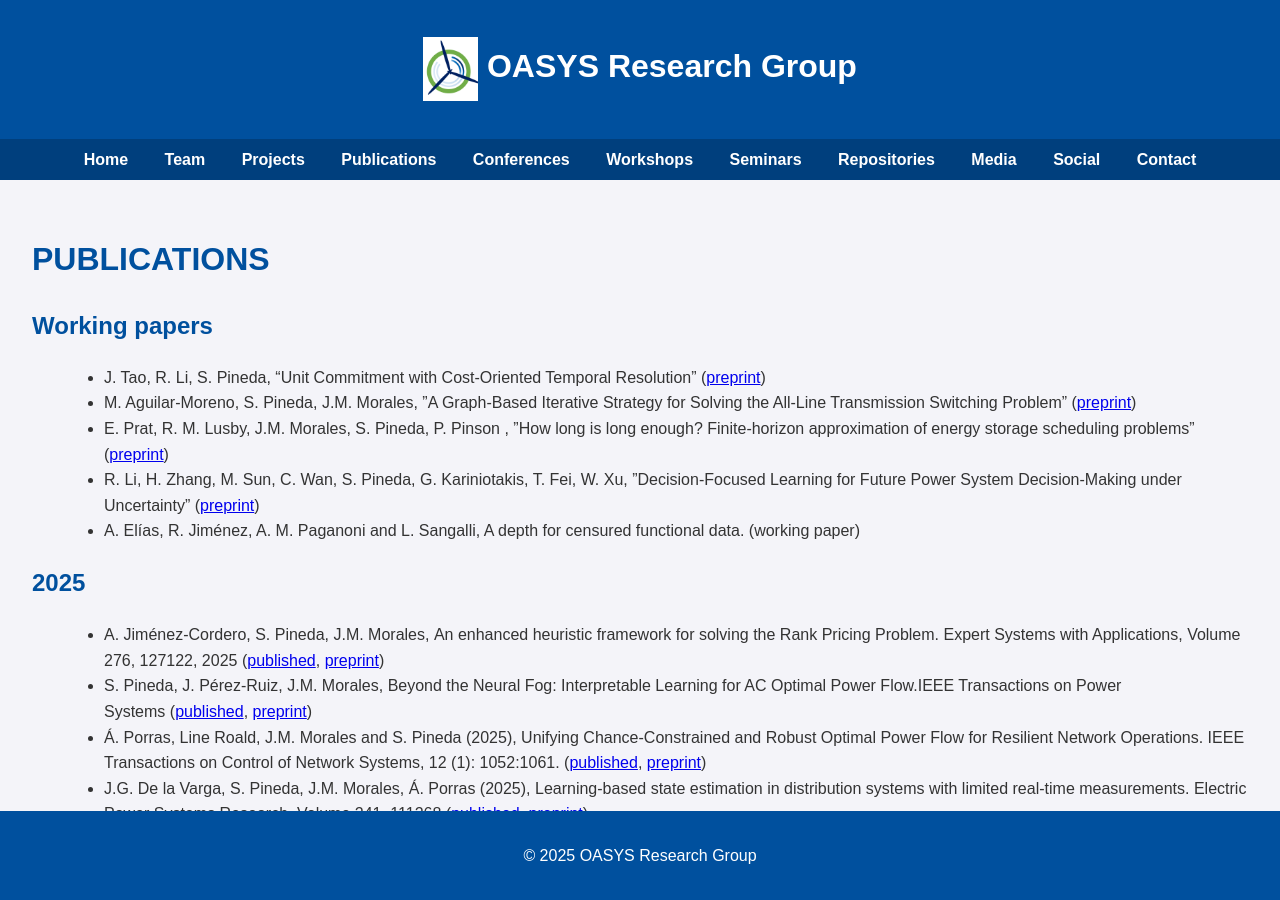
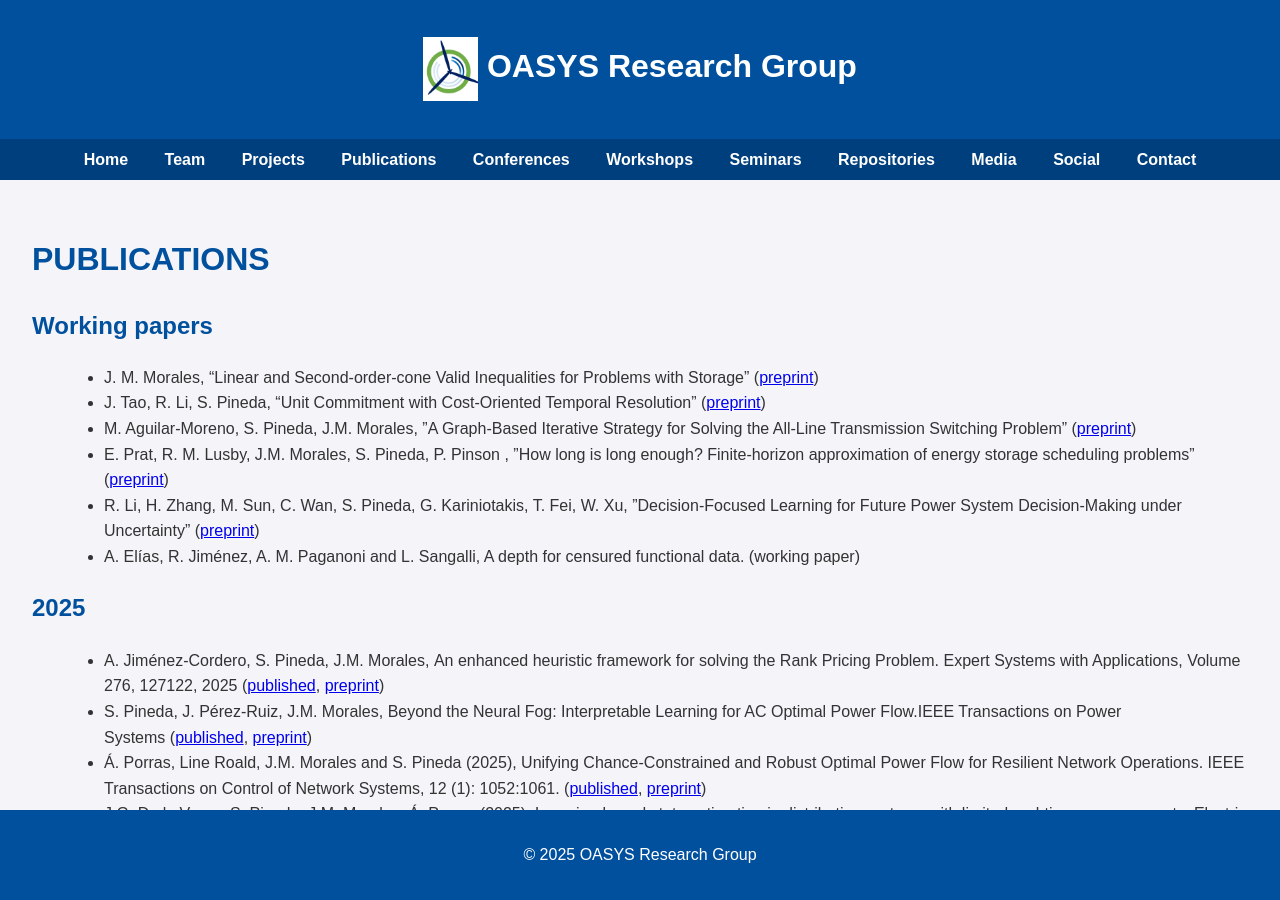
Before and after one commit to groupoasys/groupoasys.github.io, a Jekyll site: the page built from publications.md, in a window 1280 px wide and 900 px high. Built offline with Jekyll 4.4.1, drawn with Linux system fonts in a browser that asks for light colours.

Commit message:
add juanmi preprint

```diff
--- a/publications.md
+++ b/publications.md
@@ -7,6 +7,7 @@ permalink: /publications/
 
 ## Working papers
 
+-   J. M. Morales, "Linear and Second-order-cone Valid Inequalities for Problems with Storage" ([preprint](https://arxiv.org/pdf/2506.21470))
 -   J. Tao, R. Li, S. Pineda, "Unit Commitment with Cost-Oriented Temporal Resolution" ([preprint](https://arxiv.org/abs/2506.02707))
 -   M. Aguilar-Moreno, S. Pineda, J.M. Morales, "A Graph-Based Iterative Strategy for Solving the All-Line Transmission Switching Problem" ([preprint](https://arxiv.org/abs/2502.10333))
 -   E. Prat, R. M. Lusby, J.M. Morales, S. Pineda, P. Pinson , "How long is long enough? Finite-horizon approximation of energy storage scheduling problems" ([preprint](https://arxiv.org/abs/2411.17463))
```
